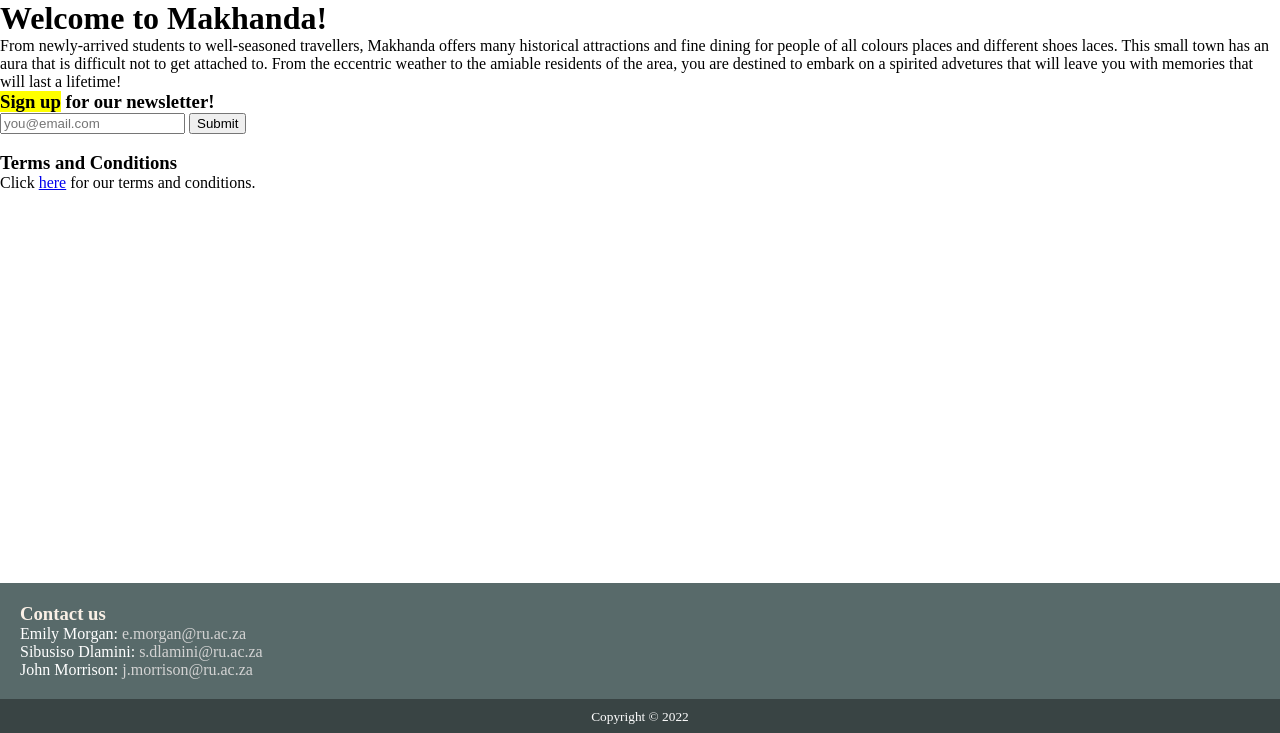
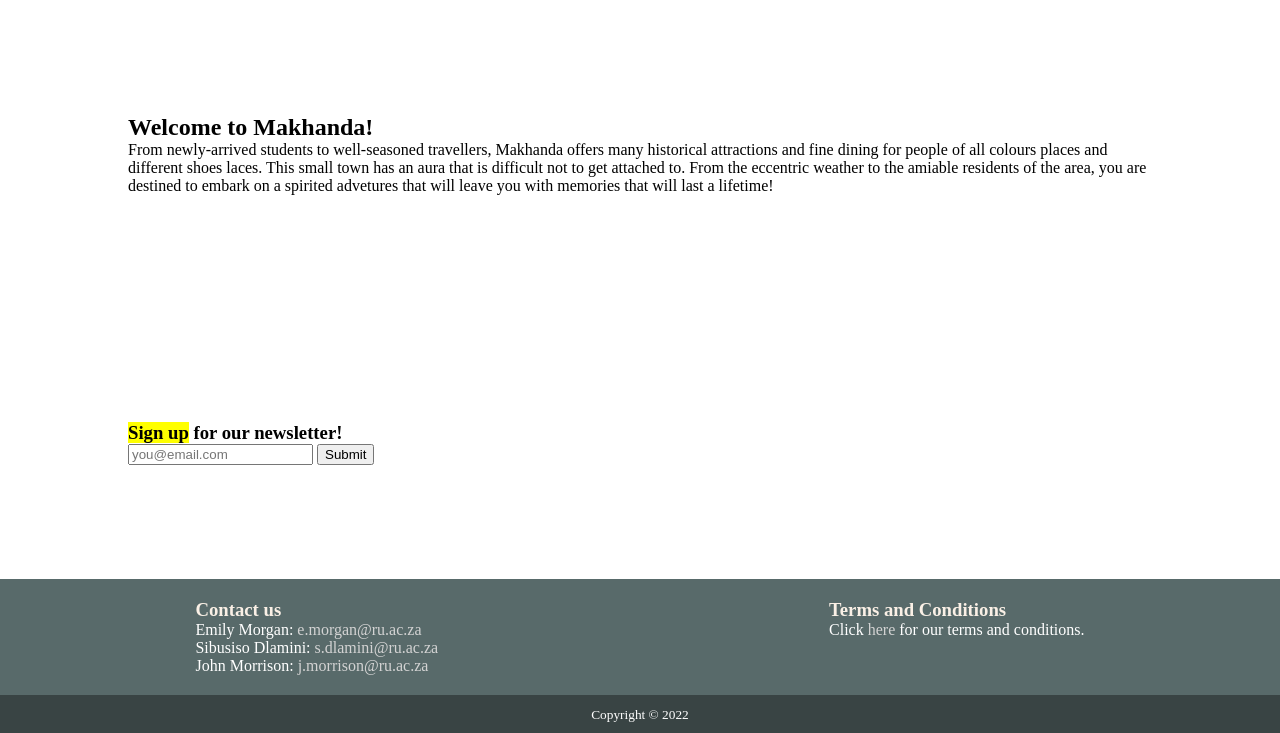
Before and after one commit to Sbu-05-exe/CSC301, a PHP site: page / in a window 1280 px wide. Shown: the part 67-800 px from the top of the page. Run offline with PHP 8.4, Linux system fonts and the light colour scheme.

Commit message:
moved ts and cs into footer

```diff
--- a/index.html
+++ b/index.html
@@ -17,21 +17,30 @@
       </ul></nav>
     </header>
     <main>
+      <section class="welcome gutter">
+
         <h1>Welcome to Makhanda!</h1>
         <!-- TODO: make heading -->
         <p title="Welcome message">From newly-arrived students to well-seasoned travellers, Makhanda offers many historical attractions and fine dining for people of all colours places and different shoes laces.
           This small town has an aura that is difficult not to get attached to. From the eccentric weather to the amiable residents of the area, you are destined to embark on a spirited advetures
-        that will leave you with memories that will last a lifetime! </p>
+          that will leave you with memories that will last a lifetime!
+        </p>
+      </section>
+      <section class="newsletter gutter">
         <h3><mark>Sign up</mark> <color> for our newsletter! </color></h3>
+
         <form action="" method="post">
           <input type="email" placeholder="you@email.com"></input>
           <button type="submit">Submit</button>
         </form>
-	  <br/>
-	  <h3>Terms and Conditions</h3>
-	  <p>Click <a href="terms_and_conds.txt">here</a> for our terms and conditions.</p>
+
+      </section>
+
+
     </main>
     <footer>
+
+      <div class="footer-content">
         <section class="contact-us">
         <h3 id="contact-us-heading">Contact us</h3>
         <ul>
@@ -40,7 +49,14 @@
           <li>John Morrison:<a href="#"> j.morrison@ru.ac.za</a> </li>
         </ul>
         </section>
-      <p style="text-align: center; ">
+        <section class="terms_and_conds">
+
+          <h3>Terms and Conditions</h3>
+          <p>Click <a href="terms_and_conds.txt">here</a> for our terms and conditions.</p>
+        </section>
+      </div>
+
+      <p class="copy-symbol">
 
         <small >Copyright &copy; 2022</small>
       </p>
--- a/style.css
+++ b/style.css
@@ -30,6 +30,9 @@ header {
 
 main {
     flex-grow: 1;
+    display: flex;
+    flex-direction: column;
+    justify-content: space-around;
 }
 
 footer {
@@ -68,13 +71,18 @@ footer a {
     color: lightgrey;
 }
 
-footer .contact-us {
-    padding: 20px;
+footer section {
+    padding: 20px 20px;
     color: white;
 }
 
-.contact-us h3 {
+footer h3 {
     color: linen;
+}
+
+.footer-content {
+    display: flex;
+    justify-content: space-around;
 }
 
 .contact-us ul {
@@ -84,8 +92,13 @@ footer .contact-us {
     list-style-type: none;
 }
 
-footer p {
-    padding: 8px;
+.copy-symbol {
+    padding: 10px;
     color: white;
     background-color: var(--secondary_dark);
+    text-align: center;
 }
+
+.gutter {
+    padding: 0 10vw;
+}
```
Lines whose indentation alone changed are shown as unchanged.
